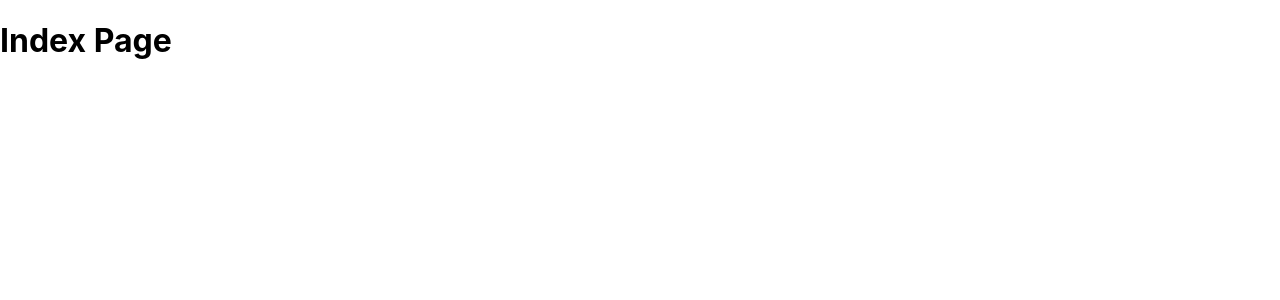
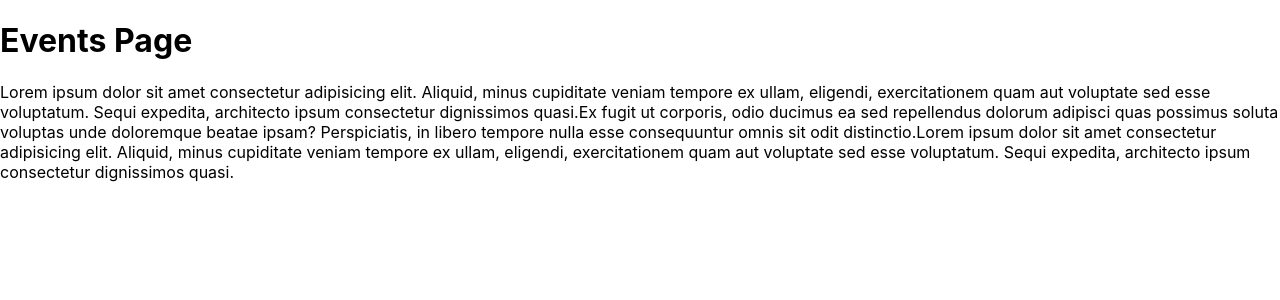
Before and after one commit to MarcoRosselDev/next-js-freecodecamp, a Next.js app: page /events in a window 1280 px wide. Shown: the top 300 px of the page. Built offline with nearby package versions, Linux system fonts and the light colour scheme.

Commit message:
build the page 1.4

```diff
--- a/pages/events/index.js
+++ b/pages/events/index.js
@@ -1,5 +1,29 @@
 const Page = () => {
-  return <h1>Index Page</h1>;
+  return (
+    <div>
+      <h1>Events Page</h1>
+      <p>
+        <span>
+          Lorem ipsum dolor sit amet consectetur adipisicing elit. Aliquid,
+          minus cupiditate veniam tempore ex ullam, eligendi, exercitationem
+          quam aut voluptate sed esse voluptatum. Sequi expedita, architecto
+          ipsum consectetur dignissimos quasi.
+        </span>
+        <span>
+          Ex fugit ut corporis, odio ducimus ea sed repellendus dolorum adipisci
+          quas possimus soluta voluptas unde doloremque beatae ipsam?
+          Perspiciatis, in libero tempore nulla esse consequuntur omnis sit odit
+          distinctio.
+        </span>
+        <span>
+          Lorem ipsum dolor sit amet consectetur adipisicing elit. Aliquid,
+          minus cupiditate veniam tempore ex ullam, eligendi, exercitationem
+          quam aut voluptate sed esse voluptatum. Sequi expedita, architecto
+          ipsum consectetur dignissimos quasi.
+        </span>
+      </p>
+    </div>
+  );
 };
 
 export default Page;
```
Also changed, not shown: pages/events/event1.js (+25 -1 lines).
